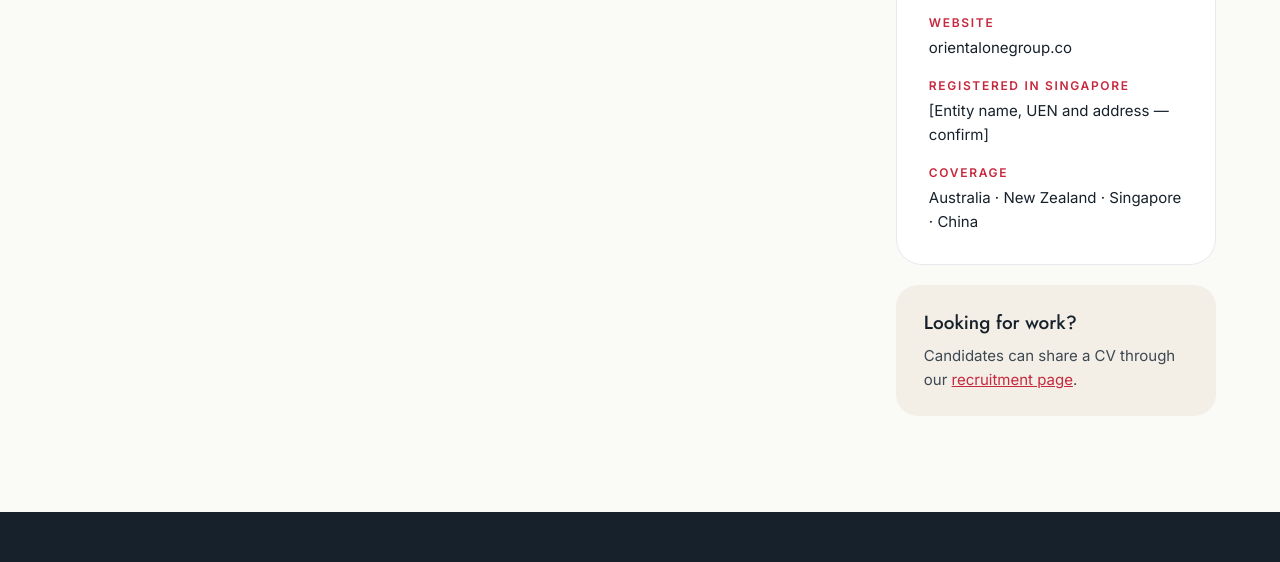
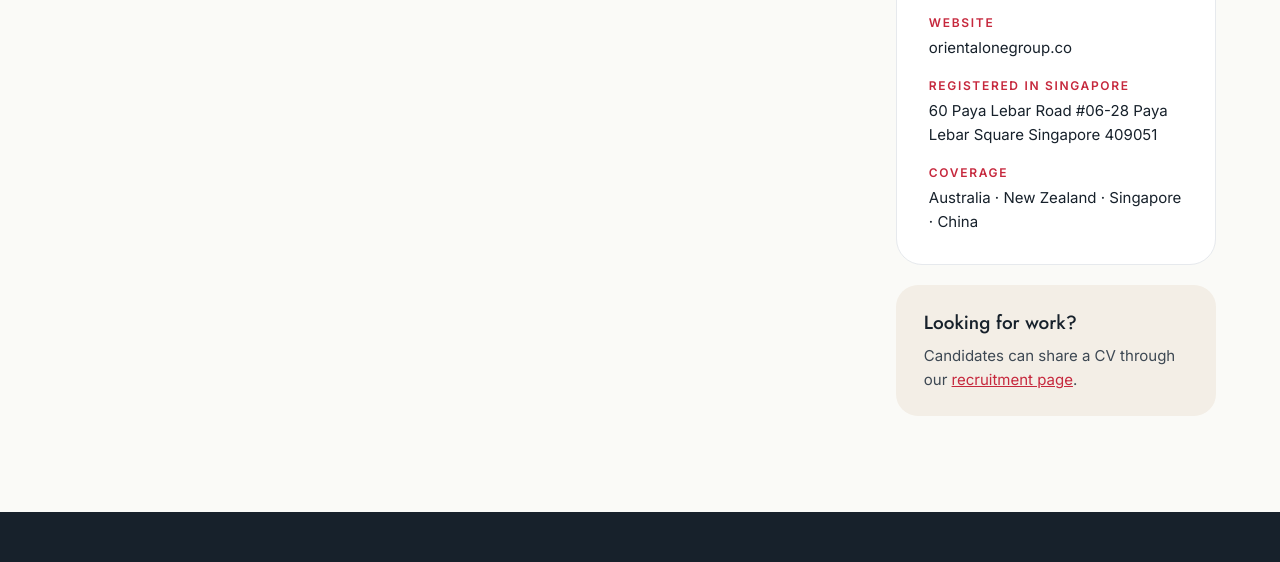
Before and after one commit to lisachinablueprint-prog/globalone, a plain HTML site: page site/contact.html in a window 1280 px wide. Shown: the part 1340-1902 px from the top of the page. Drawn offline with Linux system fonts and the light colour scheme.

Commit message:
Update contact.html

```diff
--- a/site/contact.html
+++ b/site/contact.html
@@ -102,7 +102,9 @@ a:focus-visible{outline:3px solid #E6D3B8;outline-offset:3px}
 <div style="display: flex; flex-direction: column; gap: 4px"><span style="font-size: 13px; font-weight: 600; letter-spacing: 0.14em; text-transform: uppercase; color: #C6283D; font-size: 12px">Email</span><a href="mailto:Support@orientalonegroup.co" style="font-weight: 600">Support@orientalonegroup.co</a></div>
 <div style="display: flex; flex-direction: column; gap: 4px"><span style="font-size: 13px; font-weight: 600; letter-spacing: 0.14em; text-transform: uppercase; color: #C6283D; font-size: 12px">Mobile</span><a href="tel:+61424988536" style="font-weight: 600">0424 988 536</a></div>
 <div style="display: flex; flex-direction: column; gap: 4px"><span style="font-size: 13px; font-weight: 600; letter-spacing: 0.14em; text-transform: uppercase; color: #C6283D; font-size: 12px">Website</span><span>orientalonegroup.co</span></div>
-<div style="display: flex; flex-direction: column; gap: 4px"><span style="font-size: 13px; font-weight: 600; letter-spacing: 0.14em; text-transform: uppercase; color: #C6283D; font-size: 12px">Registered in Singapore</span><span>[Entity name, UEN and address — confirm]</span></div>
+<div style="display: flex; flex-direction: column; gap: 4px"><span style="font-size: 13px; font-weight: 600; letter-spacing: 0.14em; text-transform: uppercase; color: #C6283D; font-size: 12px">Registered in Singapore</span><span>60 Paya Lebar Road
+#06-28 Paya Lebar Square
+Singapore 409051</span></div>
 <div style="display: flex; flex-direction: column; gap: 4px"><span style="font-size: 13px; font-weight: 600; letter-spacing: 0.14em; text-transform: uppercase; color: #C6283D; font-size: 12px">Coverage</span><span>Australia · New Zealand · Singapore · China</span></div>
 </div>
 <div style="background: #F3EEE6; border-radius: 22px; padding: 24px 28px; display: flex; flex-direction: column; gap: 8px"><span style="font-family: Jost, Inter, sans-serif; font-size: 19px; font-weight: 500">Looking for work?</span><p style="margin: 0; font-size: 15px; line-height: 1.6; color: #3D4853">Candidates can share a CV through our <a href="recruitment.html#candidates">recruitment page</a>.</p></div>
```
